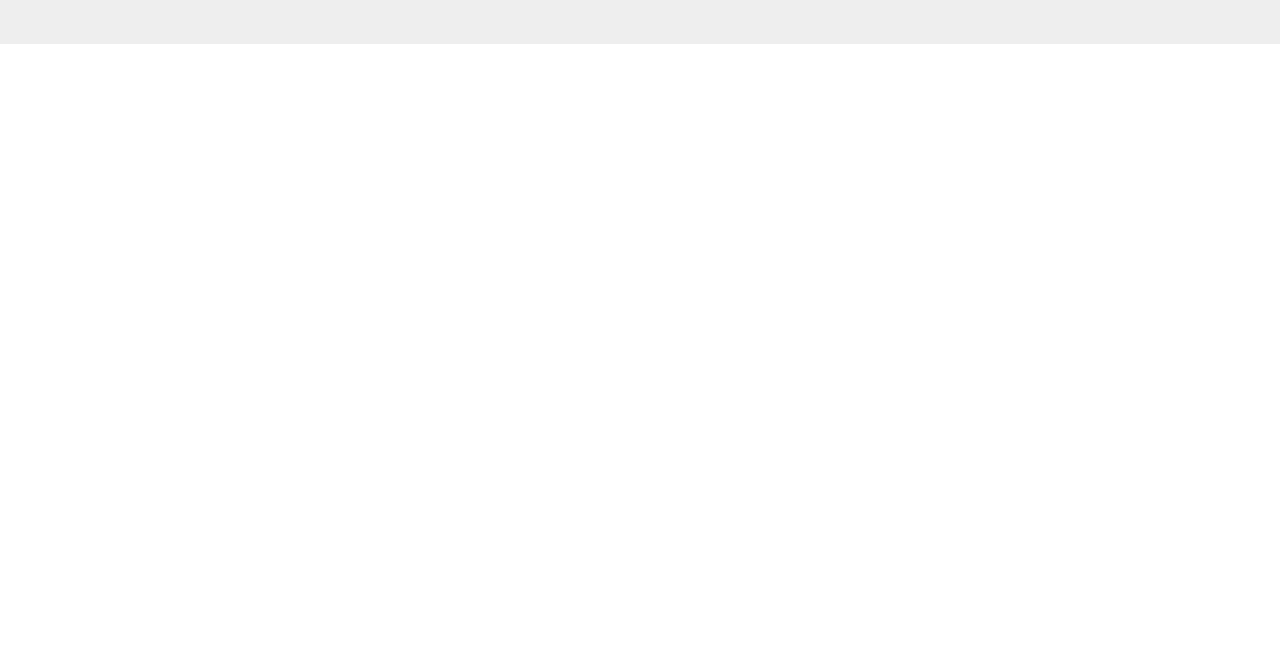
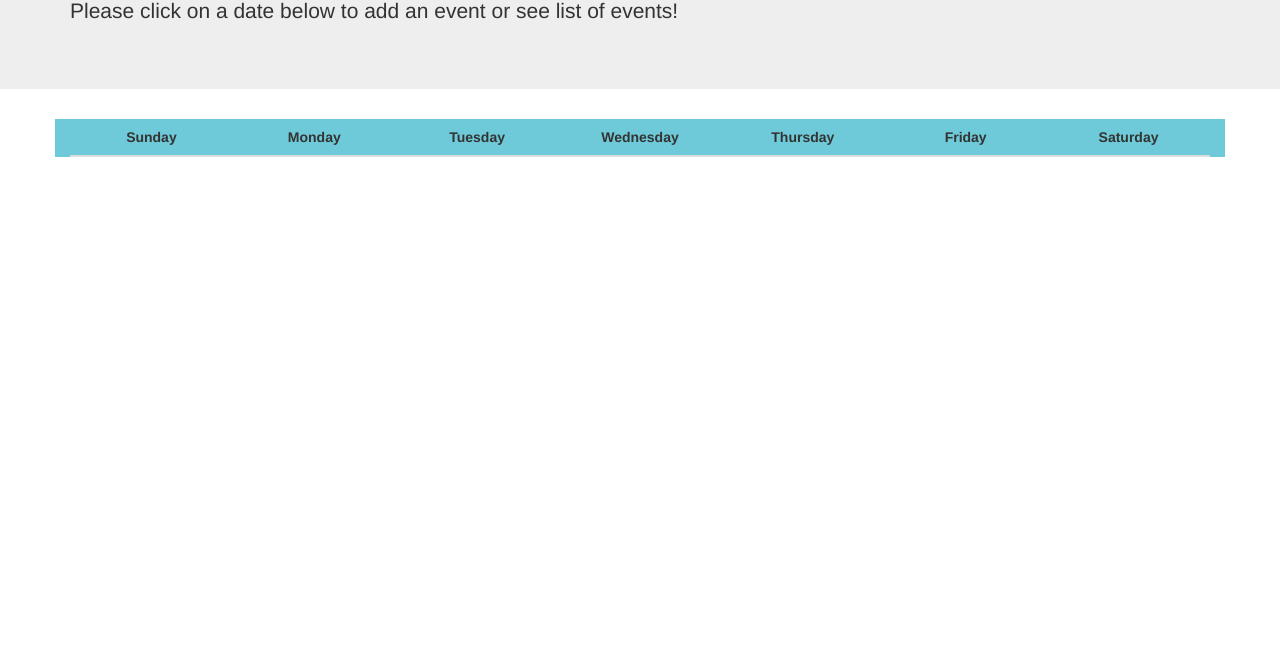
Before and after one commit to anujp41/CalendarApp, a React app: page / in a window 1280 px wide. Shown: the part 151-800 px from the top of the page. Built offline with nearby package versions, Linux system fonts and the light colour scheme.

Commit message:
moved components around and working on rendering hardcoded calendar table

```diff
--- a/CalendarFrontEnd/app/Calendar.css
+++ b/CalendarFrontEnd/app/Calendar.css
@@ -0,0 +1,11 @@
+.calendar {
+  background-color: #6ecad8;
+}
+
+.table {
+  margin-bottom: 0
+}
+
+.days {
+  text-align: center;
+}
--- a/CalendarFrontEnd/app/Calendar.js
+++ b/CalendarFrontEnd/app/Calendar.js
@@ -2,14 +2,38 @@ import React, { Component } from 'react';
 import moment from 'moment';
 import './Calendar.css';
 
-class Calendar extends Component {
+class CalendarPage extends Component {
+
+  constructor() {
+    super();
+    this.renderDays = this.renderDays.bind(this);
+    this.days = ['Sunday', 'Monday', 'Tuesday', 'Wednesday', 'Thursday', 'Friday', 'Saturday'];
+  }
+
+  renderDays(day) {
+    return (
+      <th scope='col' className='col-sm-1 days'>{day}</th>
+    )
+  }
+
+
+
   render() {
     return (
-      <div className='jumbotron'>
-        <h1>This is calendar!</h1>
+      <div className='container calendar'>
+        <table className='table'>
+          <thead>
+            <tr>
+              {this.days.map(this.renderDays)}
+            </tr>
+          </thead>
+          <tbody>
+            <td></td>
+          </tbody>
+        </table>
       </div>
     )
   }
 }
 
-export default Calendar;
+export default CalendarPage;
--- /dev/null
+++ b/CalendarFrontEnd/app/CalendarPage.js
@@ -0,0 +1,16 @@
+import React, { Component } from 'react';
+import Header from './Header';
+import Calendar from './Calendar';
+
+class CalendarPage extends Component {
+  render() {
+    return (
+      <div>
+        <Header/>
+        <Calendar />
+      </div>
+    )
+  }
+}
+
+export default CalendarPage;
--- /dev/null
+++ b/CalendarFrontEnd/app/Header.js
@@ -0,0 +1,16 @@
+import React, { Component } from 'react';
+
+class Header extends Component {
+  render() {
+    return (
+      <div className='jumbotron jumbotron-fluid jumbotron-height'>
+        <div className='container'>
+          <h1 className='display-8'>Welcome to Calendar</h1>
+          <p className='lead'>Please click on a date below to add an event or see list of events!</p>
+        </div>
+      </div>
+    )
+  }
+}
+
+export default Header;
--- a/CalendarFrontEnd/app/index.js
+++ b/CalendarFrontEnd/app/index.js
@@ -1,8 +1,8 @@
 import React from 'react';
 import ReactDOM from 'react-dom';
-import Calendar from './Calendar';
+import CalendarPage from './CalendarPage';
 
 ReactDOM.render(
-    <Calendar />,
+    <CalendarPage />,
   document.getElementById('app')
 );
--- a/public/index.html
+++ b/public/index.html
@@ -2,6 +2,7 @@
 <html>
 <head>
   <link rel="stylesheet" href="https://maxcdn.bootstrapcdn.com/bootstrap/3.3.7/css/bootstrap.min.css" integrity="sha384-BVYiiSIFeK1dGmJRAkycuHAHRg32OmUcww7on3RYdg4Va+PmSTsz/K68vbdEjh4u" crossorigin="anonymous">
+  <link rel="stylesheet" href="https://use.fontawesome.com/releases/v5.1.0/css/all.css" integrity="sha384-lKuwvrZot6UHsBSfcMvOkWwlCMgc0TaWr+30HWe3a4ltaBwTZhyTEggF5tJv8tbt" crossorigin="anonymous">
   <meta charset="utf-8">
   <meta name="viewport" content="width=device-width, height=device-height, initial-scale=1">
   <title>Spotify Calendar App</title>
```
